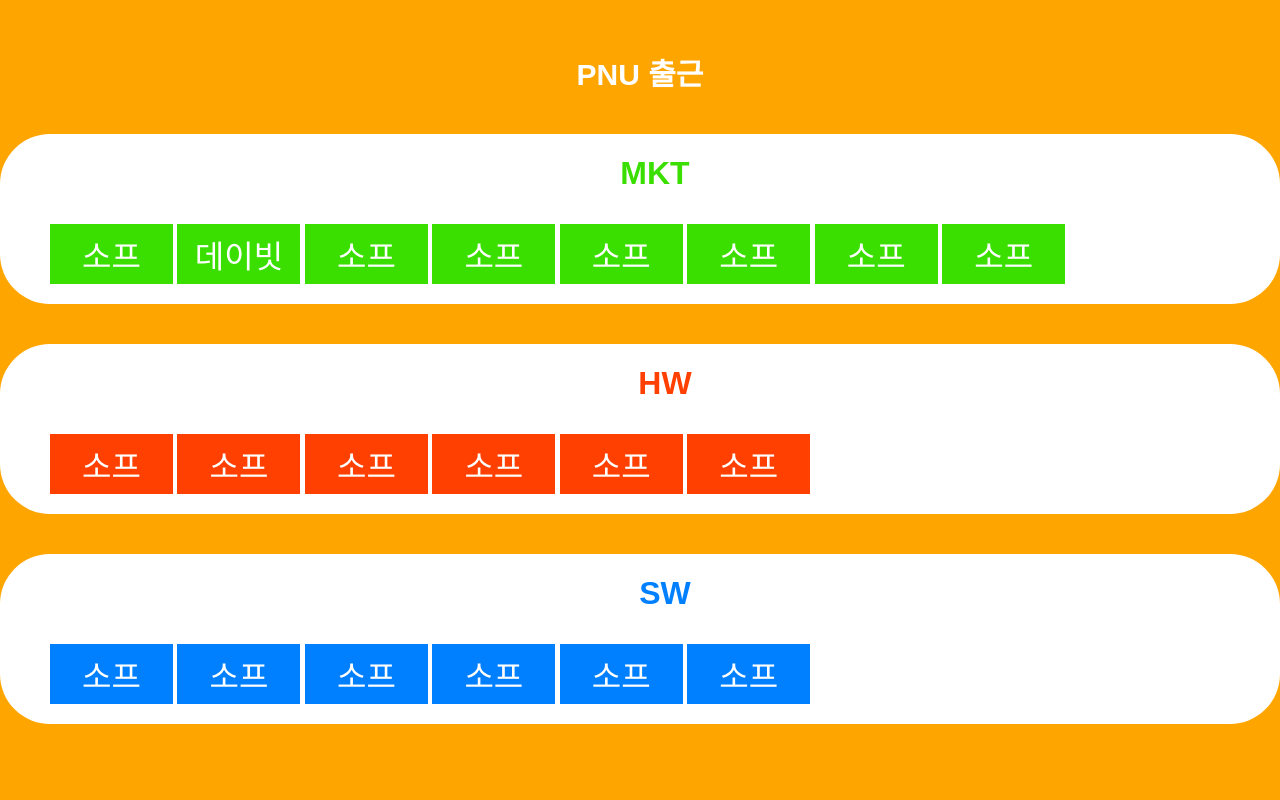
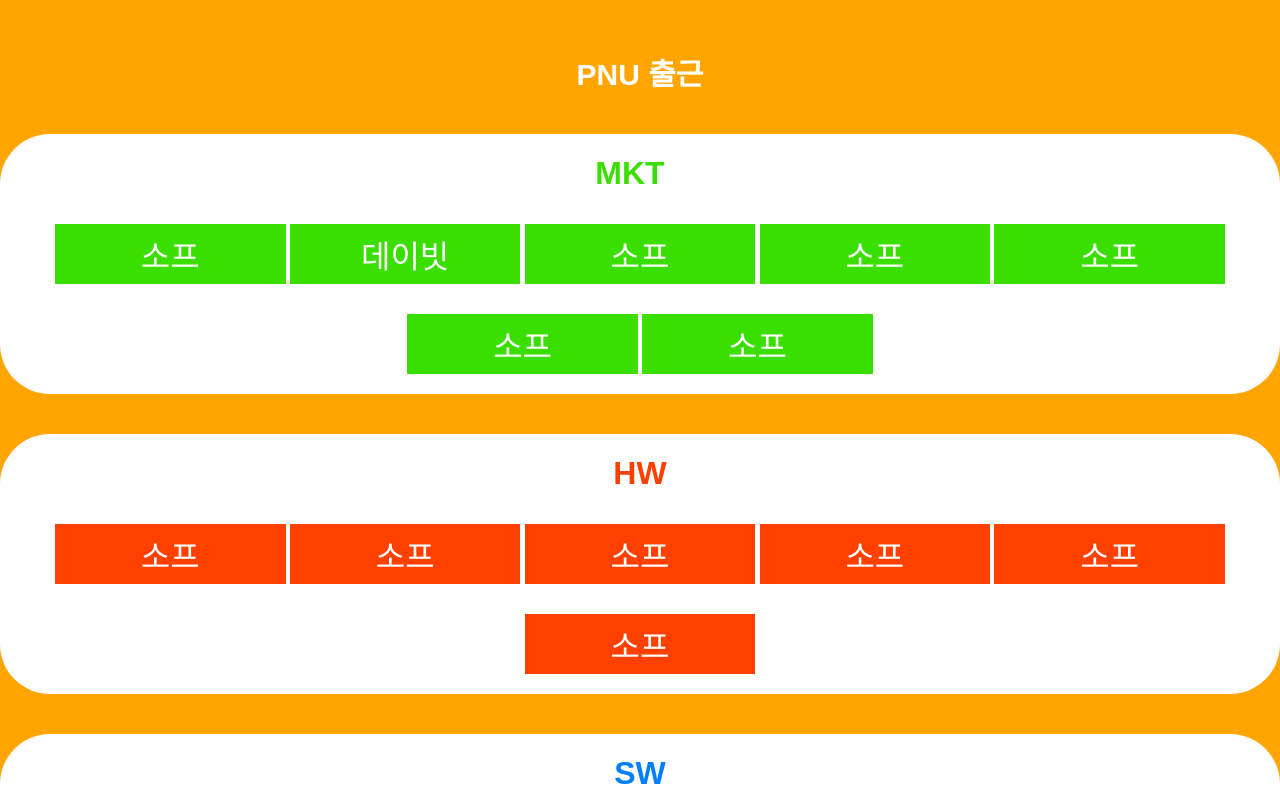
Before and after one commit to GyuTaeKim0729/vendusterA, a plain HTML site: page index.html in a window 1280 px wide. Shown: the top 800 px of the page. Drawn offline with Linux system fonts and the light colour scheme.

Commit message:
Add files via upload

```diff
--- a/index.html
+++ b/index.html
@@ -16,13 +16,12 @@
         }
 
         .container {
-            text-align: left;
+            text-align: center;
             background: orange;
             border-radius: 50px;
             margin-top: 20px;
             margin-bottom: 20px;
             background: white;
-            padding-left: 50px;
         }
 
         .title {
@@ -41,7 +40,7 @@
 
         button {
             border: 0;
-            width: 10%;
+            width: 18%;
             height: 60px;
             margin-top: 10px;
             margin-bottom: 20px;
@@ -77,8 +76,6 @@
         <button class="buttonMKT" onclick="">소프</button>
         <button class="buttonMKT" onclick="">소프</button>
         <button class="buttonMKT" onclick="">소프</button>
-        <button class="buttonMKT" onclick="">소프</button>
-
     </div>
     <div class="container">
         <h1 style="color:#FF4000;text-align: center;">HW</h1>
```
